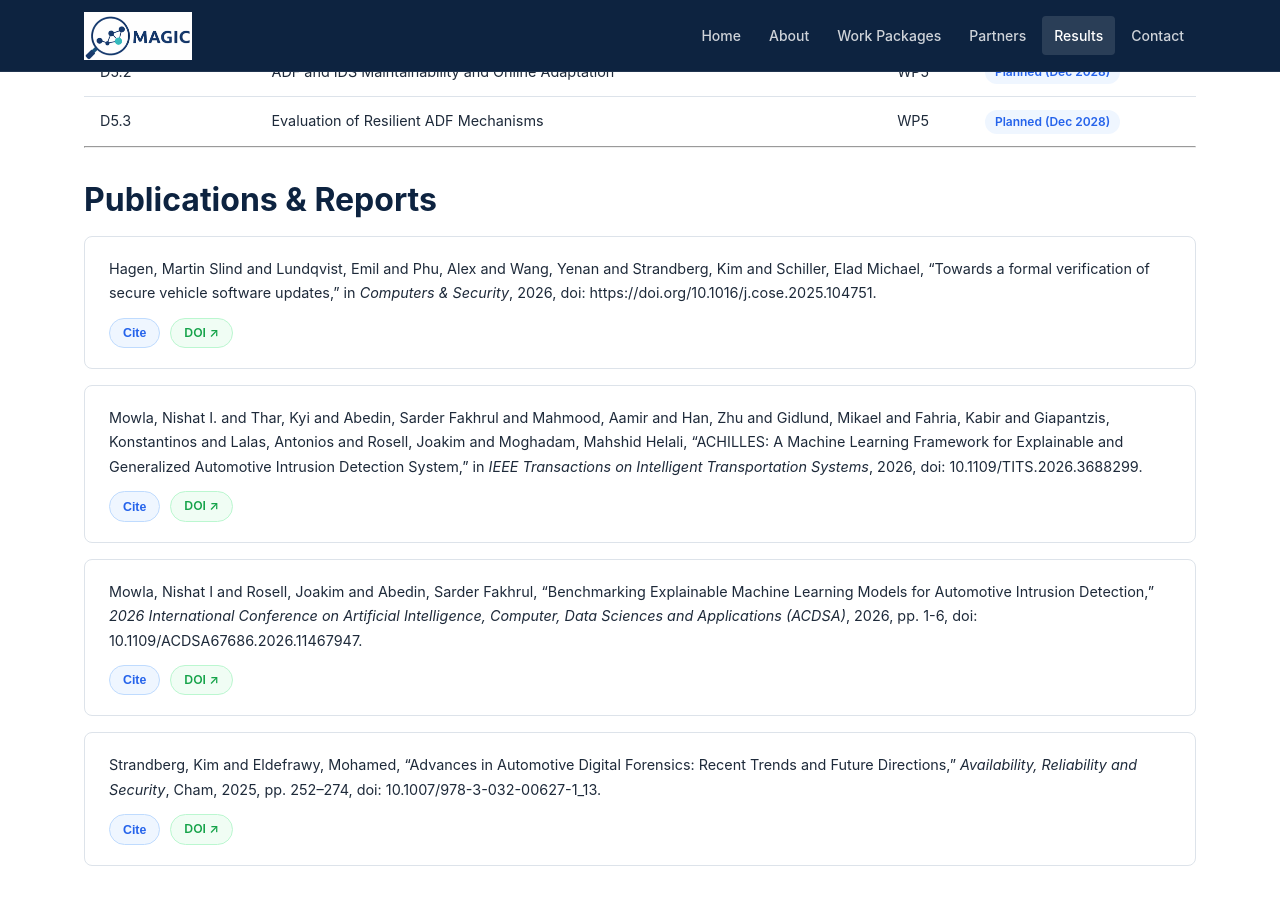
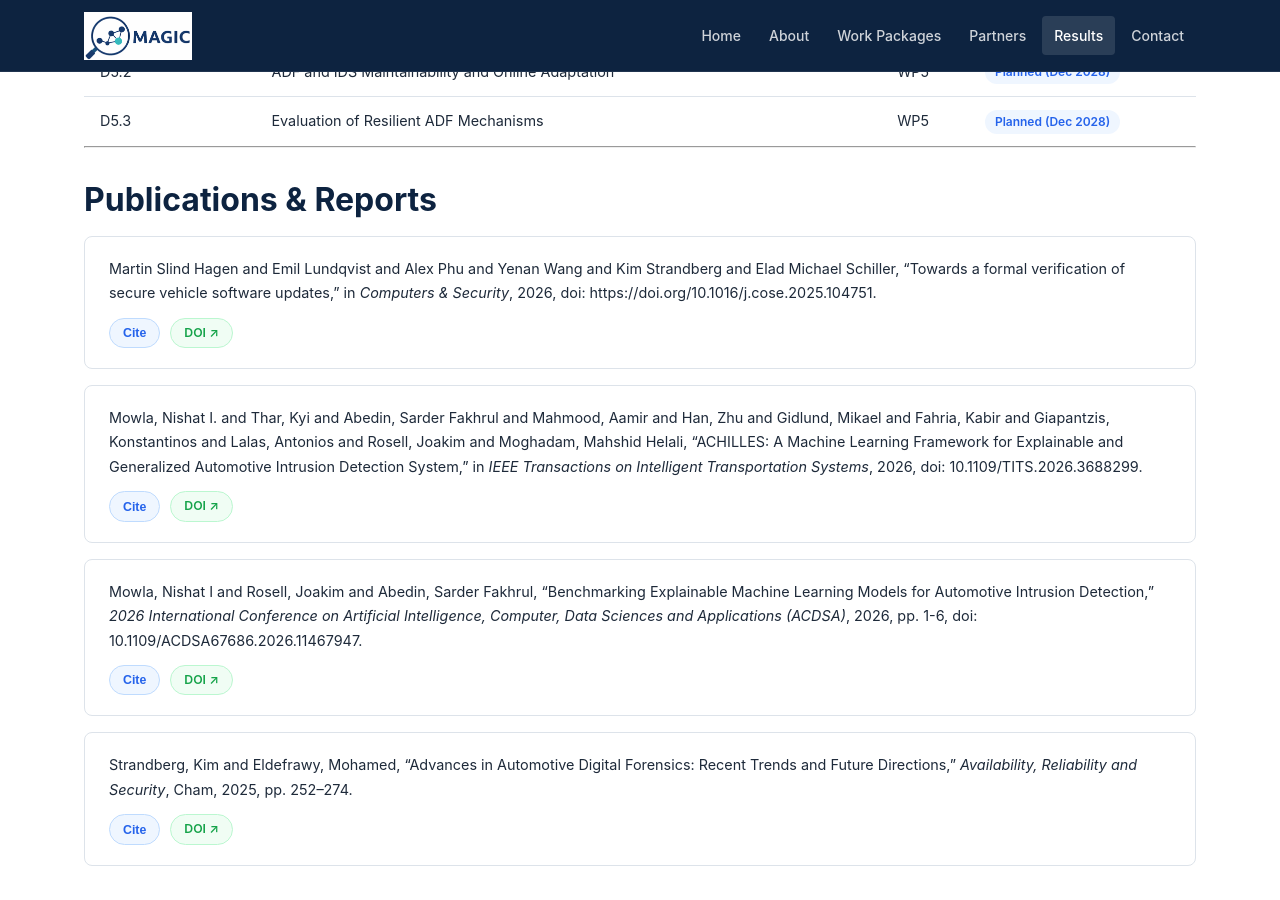
Before and after one commit to magic-ffi-project/magic-ffi-project.github.io, a Jekyll site: the page built from publications/index.md, in a window 1280 px wide and 900 px high, scrolled down 836 px. Built offline with Jekyll 4.4.1, drawn with Linux system fonts in a browser that asks for light colours.

Commit message:
Refactor author names for publication entry

```diff
--- a/_data/publications.yml
+++ b/_data/publications.yml
@@ -10,7 +10,7 @@
     issn = {0167-4048},
     doi = {https://doi.org/10.1016/j.cose.2025.104751},
     url = {https://www.sciencedirect.com/science/article/pii/S0167404825004407},
-    author = {Hagen, Martin Slind and Lundqvist, Emil and Phu, Alex and Wang, Yenan and Strandberg, Kim and Schiller, Elad Michael},
+    author = {Martin Slind Hagen and Emil Lundqvist and Alex Phu and Yenan Wang and Kim Strandberg and Elad Michael Schiller},
     keywords = {Provable security, Vehicular systems, Secure software updates},
     abstract = {With the rise of software-defined vehicles (SDVs), where software governs most vehicle functions alongside enhanced connectivity, the need for secure software updates has become increasingly critical. Software vulnerabilities can severely impact safety, the economy, and society. In response to this challenge, Strandberg et al. [escar Europe, 2021] introduced the Unified Software Update Framework (UniSUF), designed to provide a secure update framework that integrates seamlessly with existing vehicular infrastructures. Although UniSUF has previously been evaluated regarding cybersecurity, these assessments have not employed formal verification methods. To bridge this gap, we perform a formal security analysis of UniSUF. We model UniSUF’s architecture and assumptions to reflect real-world automotive systems and develop a ProVerif-based framework that formally verifies UniSUF’s compliance with essential security requirements — confidentiality, integrity, authenticity, freshness, order, and liveness —demonstrating their satisfiability through symbolic execution. Our results demonstrate that UniSUF adheres to the specified security guarantees, ensuring the correctness and reliability of its security framework.}
     }
@@ -65,6 +65,5 @@
     address="Cham",
     pages="252--274",
     abstract="The automotive industry is increasingly facing growing cybersecurity challenges as vehicles become more connected and autonomous. Modern cars equipped with sophisticated electronic systems are becoming more susceptible to cyber threats. Enhancing detection and forensic capabilities within automotive systems is essential to mitigate these risks. This work builds on and extends a previous systematic literature review of automotive digital forensics, covering 2006 to early 2021. However, recent advances in the field have introduced new challenges and opportunities, particularly in light of an evolving, dynamic threat landscape and growing vehicle complexity. These developments have driven numerous advances, particularly in artificial intelligence, machine learning, and blockchain technologies. In response, we review the latest state-of-the-art developments from 2021 to 2025, addressing critical challenges and technical solutions to provide a comprehensive understanding of the evolving landscape and its implications for both researchers and practitioners. By categorizing and comparing these advancements with prior research, we highlight key trends and innovations, analyze security concerns, and ultimately offer valuable insights into future research directions and emerging trends.",
-    isbn="978-3-032-00627-1",
-    doi="10.1007/978-3-032-00627-1_13"
+    isbn="978-3-032-00627-1"
     }
```
